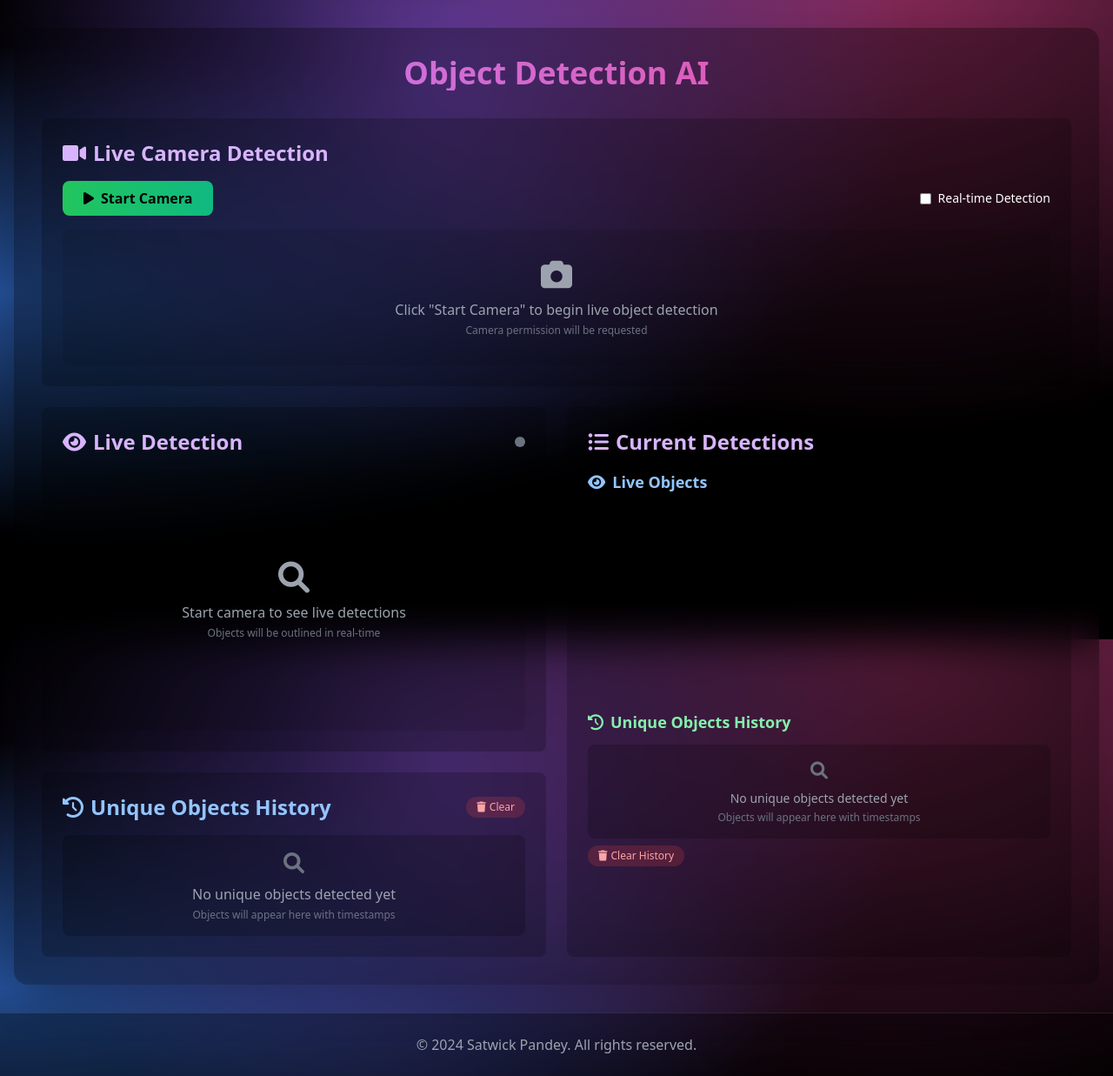
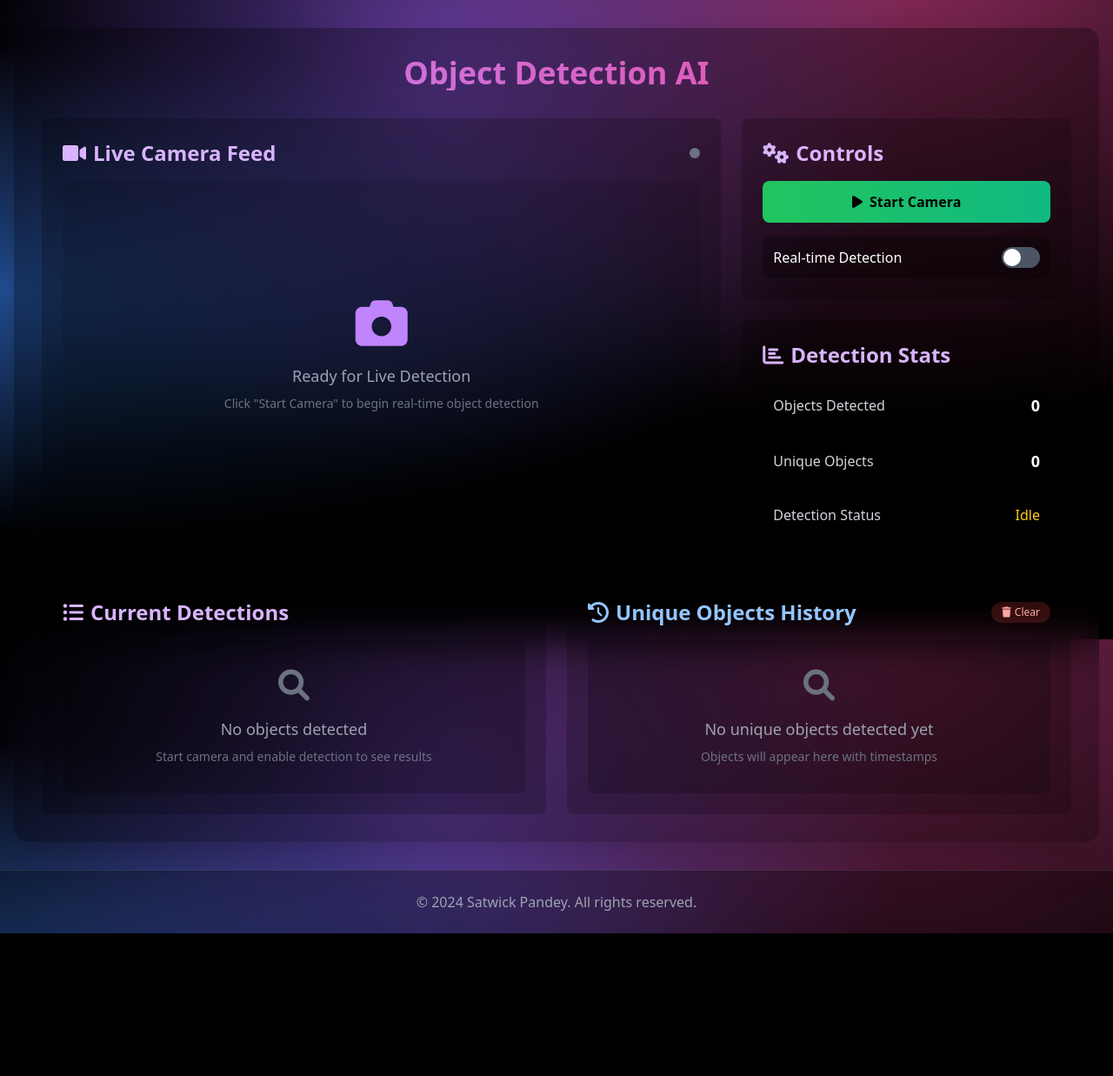
Before and after one commit to spsatwickpandey/Object_Detection, a Flask app: page / in a window 1280 px wide. Shown: the part 65-1302 px from the top of the page at 87% size. After the commit the page ends 1138 px from the top, so only its background shows below. Run offline with Flask 3, Linux system fonts and the light colour scheme; some libraries are stand-ins or nearby versions.

Commit message:
Restore professional dashboard UI and fix 500 errors
UI Improvements:
- Created proper dashboard layout with 3-column grid
- Large camera feed area (2/3 width) with controls sidebar
- Added detection stats panel with real-time counters
- Professional toggle switch for real-time detection
- Better organized detection results in bottom row
- Enhanced visual hierarchy and spacing
- Added detection status indicators and counters

Backend Fixes:
- Enhanced error handling with detailed traceback logging
- Better file validation and error messages
- Improved error reporting for debugging
- More robust image processing pipeline

```diff
--- a/app.py
+++ b/app.py
@@ -100,7 +100,7 @@ def upload_file():
             # Try to open the image to verify it's valid
             img = cv2.imread(file_path)
             if img is None:
-                raise ValueError("Could not open image file - possibly corrupted")
+                raise ValueError("Could not open image file - possibly corrupted or unsupported format")
 
             # Perform object detection
             output_image_path, explanations = detect_objects(file_path)
@@ -116,7 +116,9 @@ def upload_file():
             })
         except Exception as e:
             logger.error(f"Error processing file: {e}")
-            return jsonify({"error": "Processing failed"}), 500
+            import traceback
+            logger.error(f"Traceback: {traceback.format_exc()}")
+            return jsonify({"error": f"Processing failed: {str(e)}"}), 500
         finally:
             # Clean up uploaded file
             if file_path and os.path.exists(file_path):
--- a/templates/index.html
+++ b/templates/index.html
@@ -278,64 +278,95 @@
                 Object Detection AI
             </h1>
 
-            <!-- Live Camera Detection Section -->
-            <div class="bg-black/20 rounded-lg p-4 sm:p-6 mb-6">
+
+            <!-- Dashboard Grid Layout -->
+            <div class="grid grid-cols-1 lg:grid-cols-3 gap-6">
+                <!-- Left Column: Camera Feed -->
+                <div class="lg:col-span-2">
+                    <div class="bg-black/20 rounded-lg p-4 sm:p-6">
                         <h2 class="text-xl sm:text-2xl font-semibold mb-4 text-purple-300 flex items-center gap-2">
-                    <i class="fas fa-video"></i> Live Camera Detection
+                            <i class="fas fa-video"></i> Live Camera Feed
+                            <div id="detectionIndicator" class="w-3 h-3 rounded-full bg-gray-500 ml-auto"></div>
                         </h2>
-                <div class="flex flex-col sm:flex-row gap-4 items-center justify-between">
-                    <div class="flex items-center gap-4">
-                        <button id="startCameraBtn" class="px-6 py-2 bg-gradient-to-r from-green-500 to-emerald-500 rounded-lg font-semibold hover:opacity-90 transition-all duration-300 flex items-center gap-2">
-                            <i class="fas fa-play"></i>
-                            Start Camera
-                        </button>
-                        <button id="stopCameraBtn" class="px-6 py-2 bg-gradient-to-r from-red-500 to-pink-500 rounded-lg font-semibold hover:opacity-90 transition-all duration-300 flex items-center gap-2" style="display:none">
-                            <i class="fas fa-stop"></i>
-                            Stop Camera
-                        </button>
+                        <div class="rounded-lg overflow-hidden bg-black/10 relative">
+                            <video id="videoElement" autoplay muted playsinline class="w-full h-auto max-h-[500px] object-cover" style="display:none"></video>
+                            <canvas id="canvasElement" class="w-full h-auto max-h-[500px] object-cover" style="display:none"></canvas>
+                            <div id="cameraPrompt" class="text-gray-400 text-center p-8 min-h-[400px] flex flex-col items-center justify-center">
+                                <i class="fas fa-camera text-6xl mb-4 text-purple-400"></i>
+                                <p class="text-lg mb-2">Ready for Live Detection</p>
+                                <p class="text-sm text-gray-500">Click "Start Camera" to begin real-time object detection</p>
                             </div>
-                    <div class="flex items-center gap-2">
-                        <label class="flex items-center gap-2 text-white">
-                            <input type="checkbox" id="detectionToggle" class="rounded">
-                            <span class="text-sm">Real-time Detection</span>
-                        </label>
-                    </div>
-                </div>
-                <div class="mt-4 rounded-lg overflow-hidden bg-black/10">
-                    <video id="videoElement" autoplay muted playsinline class="w-full h-auto max-h-[400px] object-cover" style="display:none"></video>
-                    <canvas id="canvasElement" class="w-full h-auto max-h-[400px] object-cover" style="display:none"></canvas>
-                    <div id="cameraPrompt" class="text-gray-400 text-center p-8">
-                        <i class="fas fa-camera text-4xl mb-2"></i>
-                        <p>Click "Start Camera" to begin live object detection</p>
-                        <p class="text-xs text-gray-500 mt-1">Camera permission will be requested</p>
                         </div>
                     </div>
                                 </div>
 
-            <!-- Main Content Grid -->
-            <div class="grid grid-cols-1 sm:grid-cols-2 gap-6">
-                <!-- Left Column: Camera, Live Detection, Unique Objects -->
-                <div class="flex flex-col gap-6">
-                    <!-- Live Detection Section -->
-                    <div class="result-card bg-black/20 rounded-lg p-4 sm:p-6">
+                <!-- Right Column: Detection Controls & Stats -->
+                <div class="space-y-6">
+                    <!-- Detection Controls -->
+                    <div class="bg-black/20 rounded-lg p-4 sm:p-6">
                         <h2 class="text-xl sm:text-2xl font-semibold mb-4 text-purple-300 flex items-center gap-2">
-                            <i class="fas fa-eye"></i> Live Detection
-                            <div id="detectionIndicator" class="w-3 h-3 rounded-full bg-gray-500 ml-auto"></div>
+                            <i class="fas fa-cogs"></i> Controls
                         </h2>
-                        <div class="rounded-lg overflow-hidden flex items-center justify-center bg-black/10 relative min-h-[250px] sm:min-h-[300px]">
-                            <div id="detectionContainer" class="relative w-full h-full flex items-center justify-center">
-                                <div class="text-gray-400 text-center p-8" id="detectionPrompt">
-                                    <i class="fas fa-search text-4xl mb-2"></i>
-                                    <p>Start camera to see live detections</p>
-                                    <p class="text-xs text-gray-500 mt-1">Objects will be outlined in real-time</p>
-                                </div>
-                                <canvas id="detectionCanvas" class="w-full h-full object-cover" style="display:none"></canvas>
+                        <div class="space-y-4">
+                            <button id="startCameraBtn" class="w-full px-4 py-3 bg-gradient-to-r from-green-500 to-emerald-500 rounded-lg font-semibold hover:opacity-90 transition-all duration-300 flex items-center justify-center gap-2">
+                                <i class="fas fa-play"></i>
+                                Start Camera
+                            </button>
+                            <button id="stopCameraBtn" class="w-full px-4 py-3 bg-gradient-to-r from-red-500 to-pink-500 rounded-lg font-semibold hover:opacity-90 transition-all duration-300 flex items-center justify-center gap-2" style="display:none">
+                                <i class="fas fa-stop"></i>
+                                Stop Camera
+                                </button>
+                            <div class="flex items-center justify-between bg-black/30 p-3 rounded-lg">
+                                <span class="text-white font-medium">Real-time Detection</span>
+                                <label class="relative inline-flex items-center cursor-pointer">
+                                    <input type="checkbox" id="detectionToggle" class="sr-only peer">
+                                    <div class="w-11 h-6 bg-gray-600 peer-focus:outline-none peer-focus:ring-4 peer-focus:ring-purple-300 rounded-full peer peer-checked:after:translate-x-full peer-checked:after:border-white after:content-[''] after:absolute after:top-[2px] after:left-[2px] after:bg-white after:rounded-full after:h-5 after:w-5 after:transition-all peer-checked:bg-purple-600"></div>
+                                </label>
                             </div>
                         </div>
                     </div>
 
-                    <!-- Unique Objects Section -->
-                    <div class="result-card bg-black/20 rounded-lg p-4 sm:p-6">
+                    <!-- Detection Stats -->
+                    <div class="bg-black/20 rounded-lg p-4 sm:p-6">
+                        <h2 class="text-xl sm:text-2xl font-semibold mb-4 text-purple-300 flex items-center gap-2">
+                            <i class="fas fa-chart-bar"></i> Detection Stats
+                        </h2>
+                        <div class="space-y-3">
+                            <div class="flex justify-between items-center bg-black/30 p-3 rounded-lg">
+                                <span class="text-gray-300">Objects Detected</span>
+                                <span id="detectionCount" class="text-white font-bold text-lg">0</span>
+                            </div>
+                            <div class="flex justify-between items-center bg-black/30 p-3 rounded-lg">
+                                <span class="text-gray-300">Unique Objects</span>
+                                <span id="uniqueCount" class="text-white font-bold text-lg">0</span>
+                            </div>
+                            <div class="flex justify-between items-center bg-black/30 p-3 rounded-lg">
+                                <span class="text-gray-300">Detection Status</span>
+                                <span id="detectionStatus" class="text-yellow-400 font-medium">Idle</span>
+                            </div>
+                        </div>
+                    </div>
+                    </div>
+                </div>
+
+            <!-- Bottom Row: Detection Results -->
+            <div class="grid grid-cols-1 lg:grid-cols-2 gap-6 mt-6">
+                <!-- Current Detections -->
+                <div class="bg-black/20 rounded-lg p-4 sm:p-6">
+                    <h2 class="text-xl sm:text-2xl font-semibold mb-4 text-purple-300 flex items-center gap-2">
+                        <i class="fas fa-list-ul"></i> Current Detections
+                    </h2>
+                    <ul id="detections" class="space-y-2 max-h-[300px] overflow-y-auto custom-scrollbar">
+                        <div class="text-gray-400 text-center p-8 rounded-lg bg-black/20">
+                            <i class="fas fa-search text-4xl mb-4 text-gray-500"></i>
+                            <p class="text-lg">No objects detected</p>
+                            <p class="text-sm text-gray-500 mt-2">Start camera and enable detection to see results</p>
+                        </div>
+                    </ul>
+                            </div>
+
+                <!-- Unique Objects History -->
+                <div class="bg-black/20 rounded-lg p-4 sm:p-6">
                     <div class="flex items-center justify-between mb-4">
                         <h2 class="text-xl sm:text-2xl font-semibold text-blue-300 flex items-center gap-2">
                             <i class="fas fa-history"></i> Unique Objects History
@@ -345,46 +376,11 @@
                             Clear
                         </button>
                             </div>
-                        <div id="uniqueObjects" class="space-y-2 max-h-[200px] sm:max-h-[250px] overflow-y-auto custom-scrollbar">
-                            <div class="text-gray-400 text-center p-4 rounded-lg bg-black/20">
-                                <i class="fas fa-search text-2xl mb-2 text-gray-500"></i>
-                                <p>No unique objects detected yet</p>
-                                <p class="text-xs text-gray-500 mt-1">Objects will appear here with timestamps</p>
-                            </div>
-                        </div>
-                    </div>
-                </div>
-
-                <!-- Right Column: Current Detections -->
-                <div class="result-card bg-black/20 rounded-lg p-4 sm:p-6 h-full flex flex-col">
-                    <h2 class="text-xl sm:text-2xl font-semibold mb-4 text-purple-300 flex items-center gap-2">
-                        <i class="fas fa-list-ul"></i> Current Detections
-                    </h2>
-                    <div class="flex flex-col gap-4 flex-1">
-                        <!-- Live Objects Section -->
-                        <div class="flex-1">
-                            <h3 class="text-lg font-semibold text-blue-300 mb-3 flex items-center gap-2">
-                                <i class="fas fa-eye"></i> Live Objects
-                            </h3>
-                            <ul id="detections" class="space-y-2 max-h-[200px] overflow-y-auto custom-scrollbar"></ul>
-                        </div>
-
-                        <!-- Unique Objects History Section -->
-                        <div class="flex-1">
-                            <h3 class="text-lg font-semibold text-green-300 mb-3 flex items-center gap-2">
-                                <i class="fas fa-history"></i> Unique Objects History
-                            </h3>
-                            <div id="uniqueObjectsHistory" class="space-y-2 max-h-[200px] overflow-y-auto custom-scrollbar">
-                                <div class="text-gray-400 text-center p-4 rounded-lg bg-black/20">
-                                    <i class="fas fa-search text-xl mb-2 text-gray-500"></i>
-                                    <p class="text-sm">No unique objects detected yet</p>
-                                    <p class="text-xs text-gray-500 mt-1">Objects will appear here with timestamps</p>
-                                </div>
-                            </div>
-                            <button id="clearHistoryBtn" class="mt-2 text-xs bg-red-500/20 hover:bg-red-500/30 text-red-300 px-3 py-1 rounded-full transition-colors duration-200 flex items-center gap-1" onclick="clearUniqueObjectsHistory()">
-                                <i class="fas fa-trash"></i>
-                                Clear History
-                            </button>
+                    <div id="uniqueObjects" class="space-y-2 max-h-[300px] overflow-y-auto custom-scrollbar">
+                        <div class="text-gray-400 text-center p-8 rounded-lg bg-black/20">
+                            <i class="fas fa-search text-4xl mb-4 text-gray-500"></i>
+                            <p class="text-lg">No unique objects detected yet</p>
+                            <p class="text-sm text-gray-500 mt-2">Objects will appear here with timestamps</p>
                         </div>
                     </div>
                 </div>
@@ -419,11 +415,12 @@
         const stopCameraBtn = document.getElementById('stopCameraBtn');
         const detectionToggle = document.getElementById('detectionToggle');
         const cameraPrompt = document.getElementById('cameraPrompt');
-        const detectionPrompt = document.getElementById('detectionPrompt');
         const detectionIndicator = document.getElementById('detectionIndicator');
         const detectionsList = document.getElementById('detections');
         const uniqueObjectsContainer = document.getElementById('uniqueObjects');
-        const uniqueObjectsHistoryContainer = document.getElementById('uniqueObjectsHistory');
+        const detectionCount = document.getElementById('detectionCount');
+        const uniqueCount = document.getElementById('uniqueCount');
+        const detectionStatus = document.getElementById('detectionStatus');
 
         // Initialize when DOM is loaded
         document.addEventListener('DOMContentLoaded', function() {
@@ -514,10 +511,14 @@
 
             isDetecting = true;
             detectionIndicator.className = 'w-3 h-3 rounded-full bg-green-500 ml-auto animate-pulse';
-            detectionPrompt.style.display = 'none';
 
             // Start processing frames
             detectionInterval = setInterval(processFrame, 100); // Process every 100ms
+
+            // Update status
+            detectionStatus.textContent = 'Active';
+            detectionStatus.className = 'text-green-400 font-medium';
+
             console.log('Detection started');
         }
 
@@ -529,11 +530,15 @@
             }
 
             detectionIndicator.className = 'w-3 h-3 rounded-full bg-gray-500 ml-auto';
-            detectionPrompt.style.display = 'block';
+
+            // Update status
+            detectionStatus.textContent = 'Idle';
+            detectionStatus.className = 'text-yellow-400 font-medium';
 
             // Clear current detections but preserve unique history
             currentDetections = [];
             updateDetections([]);
+            updateStats();
 
             console.log('Detection stopped');
         }
@@ -618,6 +623,7 @@
             updateDetections(stableDetections);
             drawDetections(stableDetections);
             updateDetectionCount(stableDetections.length);
+            updateStats();
         }
 
         function calculateStableDetections() {
@@ -805,6 +811,23 @@
             }
         }
 
+        function updateStats() {
+            // Update detection count
+            detectionCount.textContent = currentDetections.length;
+
+            // Update unique objects count
+            uniqueCount.textContent = uniqueObjectHistory.length;
+
+            // Update detection status if needed
+            if (isDetecting) {
+                detectionStatus.textContent = 'Active';
+                detectionStatus.className = 'text-green-400 font-medium';
+            } else {
+                detectionStatus.textContent = 'Idle';
+                detectionStatus.className = 'text-yellow-400 font-medium';
+            }
+        }
+
         // Mobile menu functionality
         const mobileMenuBtn = document.getElementById('mobileMenuBtn');
         const mobileMenu = document.getElementById('mobileMenu');
```
Lines whose indentation alone changed are shown as unchanged.
